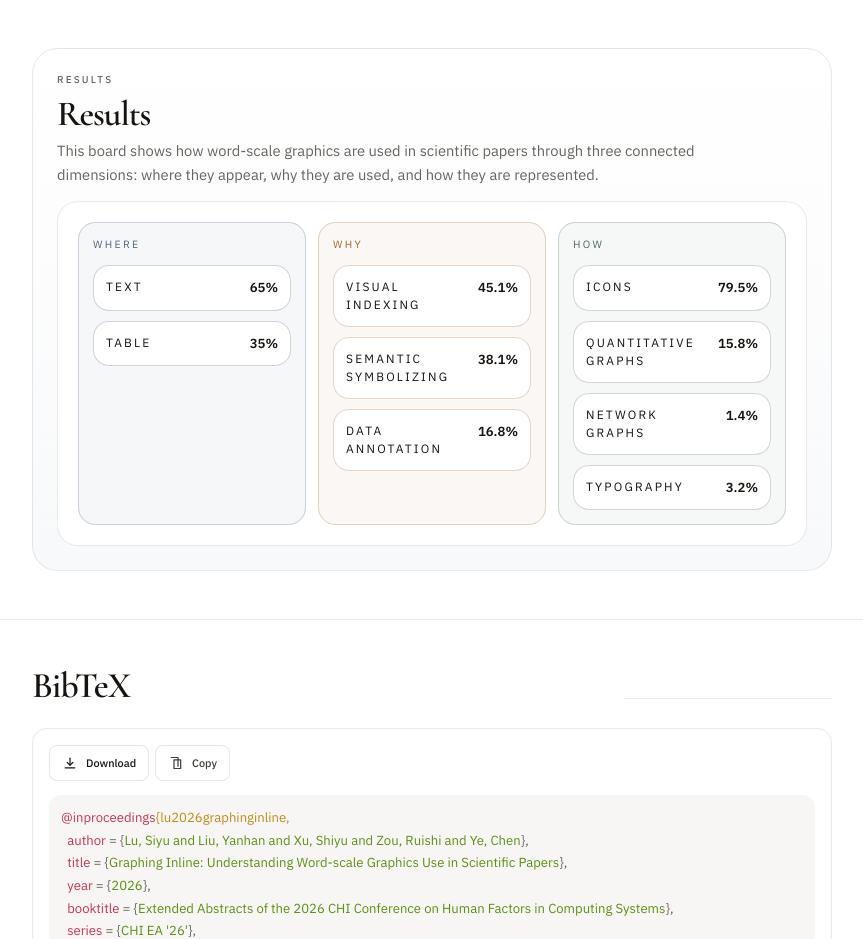
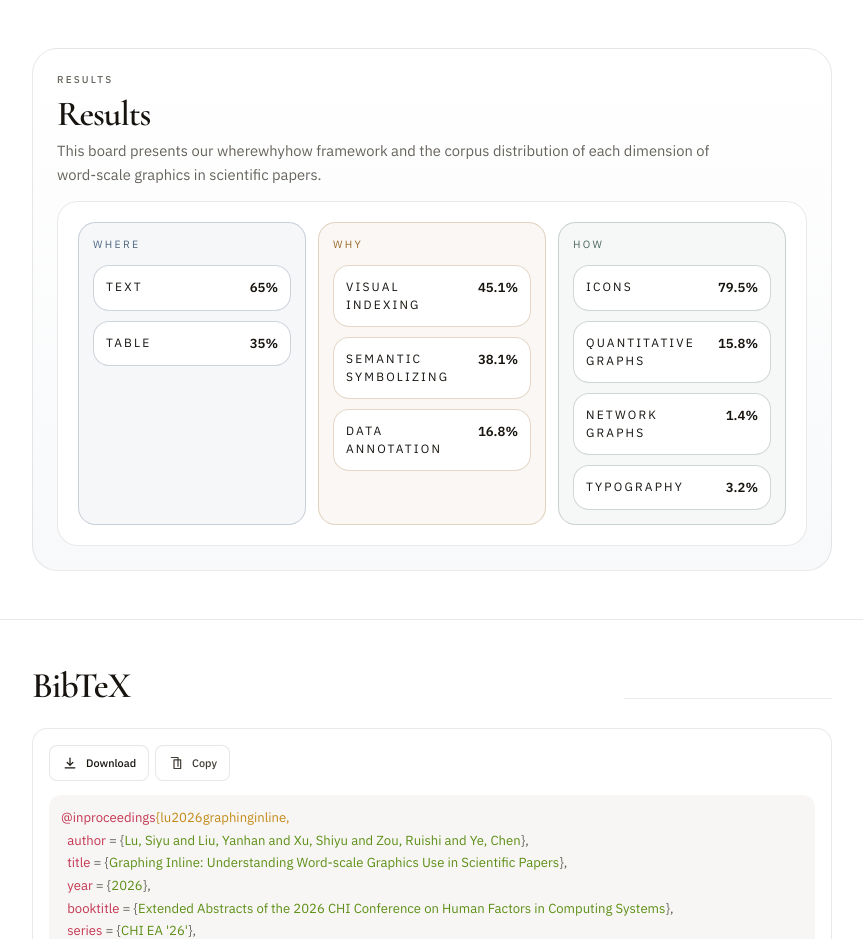
Before and after one commit to salmooonaa/graphing-inline, a Next.js app: page / in a window 1280 px wide. Shown: the part 1000-1939 px from the top of the page, without its empty margins (208-1071 px from the left). Built offline with nearby package versions, Linux system fonts and the light colour scheme.

Commit message:
docs: update results intro sentence

```diff
--- a/src/content/results.ts
+++ b/src/content/results.ts
@@ -4,7 +4,7 @@ export const resultsContent: ResultsContent = {
   eyebrow: "Results",
   title: "Results",
   description:
-    "This board shows how word-scale graphics are used in scientific papers through three connected dimensions: where they appear, why they are used, and how they are represented.",
+    "This board presents our wherewhyhow framework and the corpus distribution of each dimension of word-scale graphics in scientific papers.",
   axes: [
     {
       id: "where",
```
